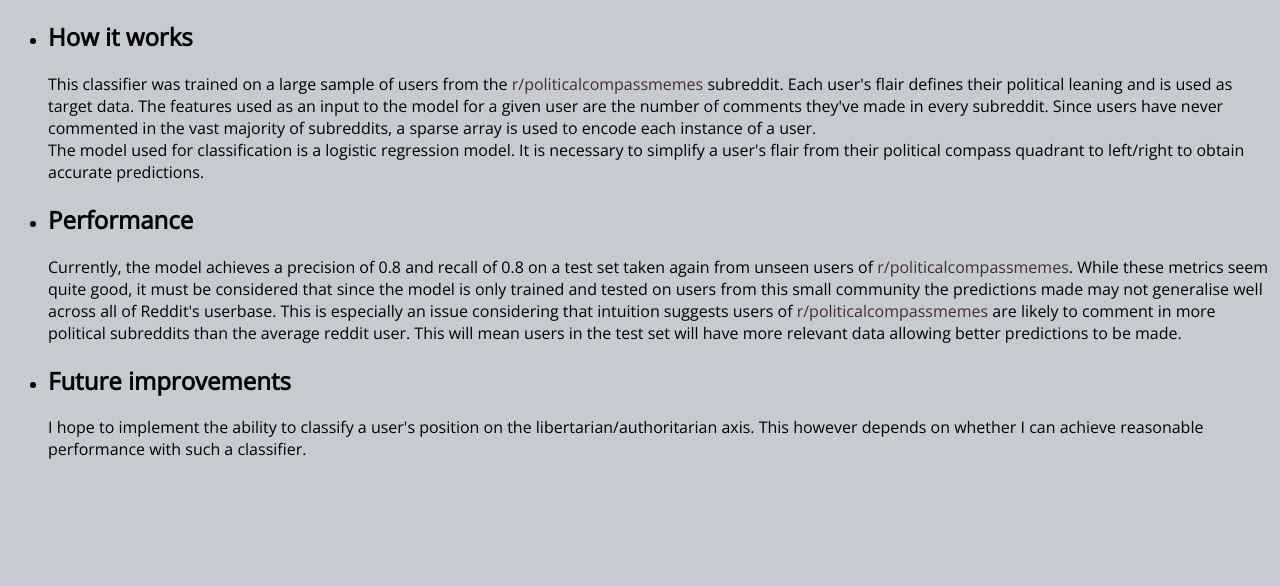
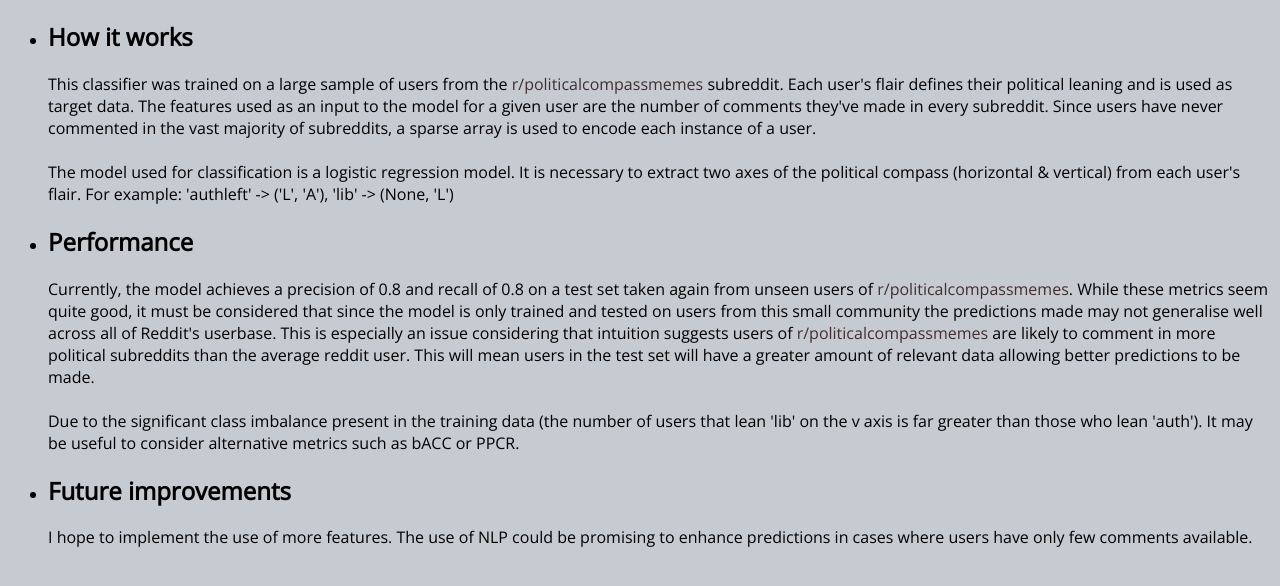
Before and after one commit to 0xTiger/reddit-stance-classifier, a Flask app: page /about in a window 1280 px wide. Shown: the part 45-631 px from the top of the page. Run offline with Flask 2, Linux system fonts and the light colour scheme; parts of the project's set-up code (start-up, migrations or seed data) failed here and were passed over; some libraries are stand-ins or nearby versions.

Commit message:
updated docs & cleanup

```diff
--- a/templates/about.html
+++ b/templates/about.html
@@ -3,15 +3,15 @@
 <ul>
   <li>
     <h2>How it works</h2>
-    <p>This classifier was trained on a large sample of users from the <a href="https://www.reddit.com/r/politicalcompassmemes">r/politicalcompassmemes</a> subreddit. Each user's flair defines their political leaning and is used as target data. The features used as an input to the model for a given user are the number of comments they've made in every subreddit. Since users have never commented in the vast majority of subreddits, a sparse array is used to encode each instance of a user.<br>The model used for classification is a logistic regression model. It is necessary to simplify a user's flair from their political compass quadrant to left/right to obtain accurate predictions.</p>
+    <p>This classifier was trained on a large sample of users from the <a href="https://www.reddit.com/r/politicalcompassmemes">r/politicalcompassmemes</a> subreddit. Each user's flair defines their political leaning and is used as target data. The features used as an input to the model for a given user are the number of comments they've made in every subreddit. Since users have never commented in the vast majority of subreddits, a sparse array is used to encode each instance of a user.<br><br>The model used for classification is a logistic regression model. It is necessary to extract two axes of the political compass (horizontal & vertical) from each user's flair. For example: 'authleft' -> ('L', 'A'), 'lib' -> (None, 'L')</p>
   </li>
   <li>
     <h2>Performance</h2>
-    <p>Currently, the model achieves a precision of 0.8 and recall of 0.8 on a test set taken again from unseen users of <a href="https://www.reddit.com/r/politicalcompassmemes">r/politicalcompassmemes</a>. While these metrics seem quite good, it must be considered that since the model is only trained and tested on users from this small community the predictions made may not generalise well across all of Reddit's userbase. This is especially an issue considering that intuition suggests users of <a href="https://www.reddit.com/r/politicalcompassmemes">r/politicalcompassmemes</a> are likely to comment in more political subreddits than the average reddit user. This will mean users in the test set will have more relevant data allowing better predictions to be made.</p>
+    <p>Currently, the model achieves a precision of 0.8 and recall of 0.8 on a test set taken again from unseen users of <a href="https://www.reddit.com/r/politicalcompassmemes">r/politicalcompassmemes</a>. While these metrics seem quite good, it must be considered that since the model is only trained and tested on users from this small community the predictions made may not generalise well across all of Reddit's userbase. This is especially an issue considering that intuition suggests users of <a href="https://www.reddit.com/r/politicalcompassmemes">r/politicalcompassmemes</a> are likely to comment in more political subreddits than the average reddit user. This will mean users in the test set will have a greater amount of relevant data allowing better predictions to be made.<br><br> Due to the significant class imbalance present in the training data (the number of users that lean 'lib' on the v axis is far greater than those who lean 'auth'). It may be useful to consider alternative metrics such as bACC or PPCR.</p>
   </li>
   <li>
     <h2>Future improvements</h2>
-    <p>I hope to implement the ability to classify a user's position on the libertarian/authoritarian axis. This however depends on whether I can achieve reasonable performance with such a classifier.</p>
+    <p>I hope to implement the use of more features. The use of NLP could be promising to enhance predictions in cases where users have only few comments available. </p>
   </li>
 </ul>
 
```
Also changed, not shown: stance_clf_ensemble.py (+2 -9 lines), README.md.
